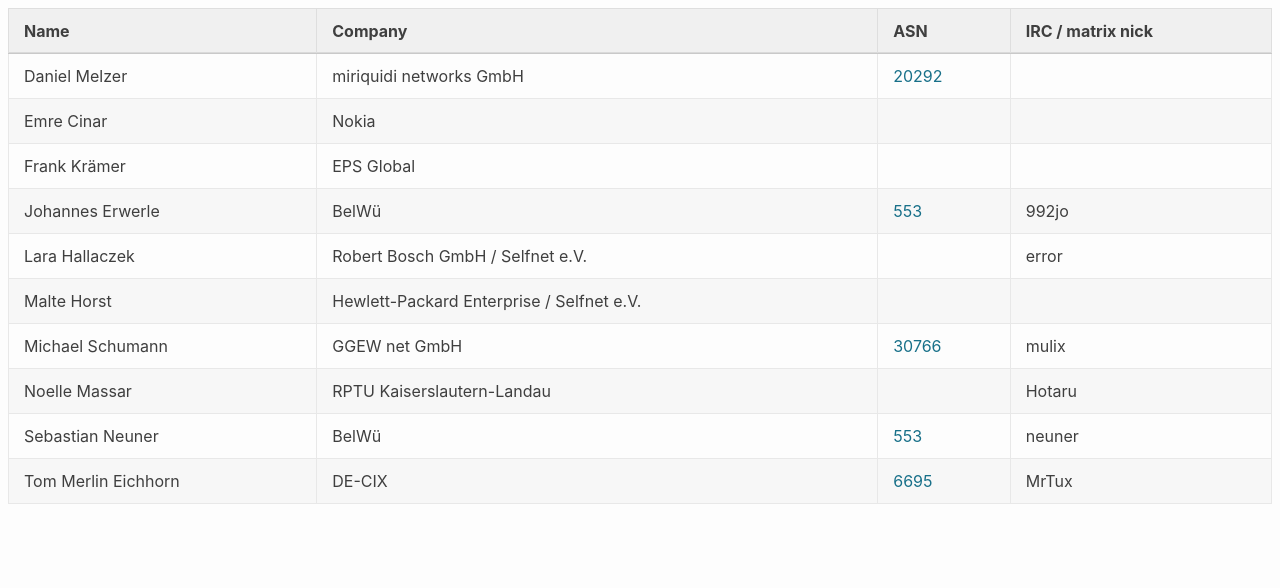
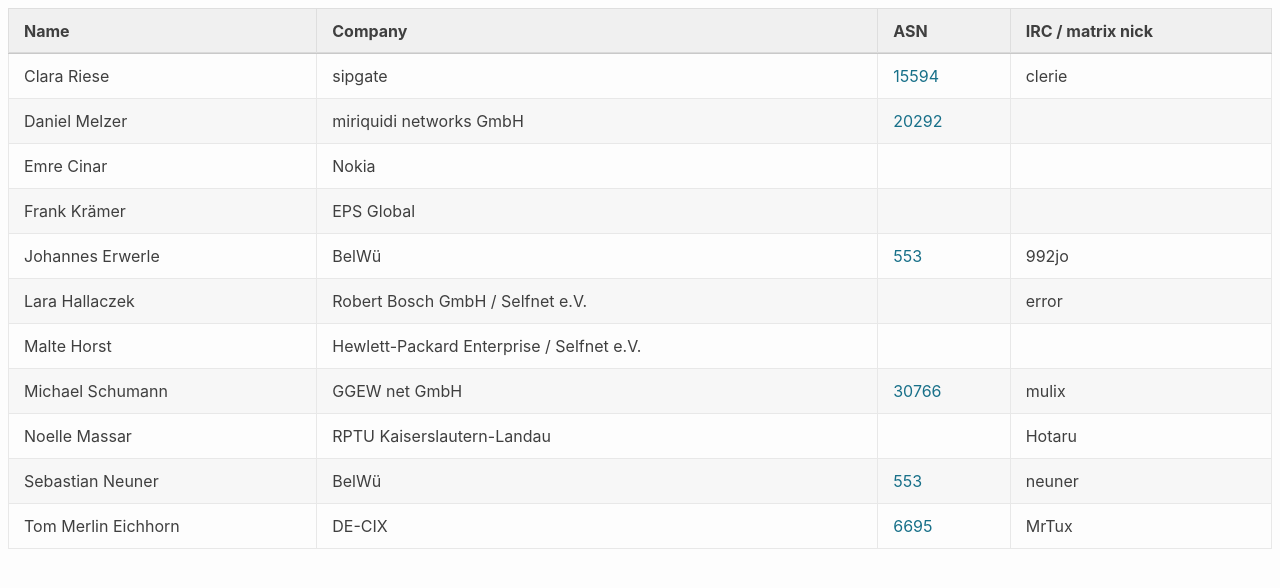
Before and after one commit to denog/pretix-attendeelist, a Jekyll site: the page built from denogmeetup25-06/index.markdown, in a window 1280 px wide. Shown: the top 588 px of the page. Built offline with Jekyll 4.4.1, drawn with Linux system fonts in a browser that asks for light colours.

Commit message:
Latest data: Fri May 23 09:48:06 UTC 2025

```diff
--- a/_data/attendees_denog17_onsite.json
+++ b/_data/attendees_denog17_onsite.json
@@ -1,4 +1,10 @@
 [
+  {
+    "name": "Adrian Bönde",
+    "company": "HELDELE GmbH",
+    "irc": null,
+    "asn": null
+  },
   {
     "name": "Adrian Nöthlich",
     "company": "Bohnen IT GmbH",
--- a/_data/attendees_denogmeetup25-06.json
+++ b/_data/attendees_denogmeetup25-06.json
@@ -1,4 +1,10 @@
 [
+  {
+    "name": "Clara Riese",
+    "company": "sipgate",
+    "irc": "clerie",
+    "asn": "15594"
+  },
   {
     "name": "Daniel Melzer",
     "company": "miriquidi networks GmbH",
```
